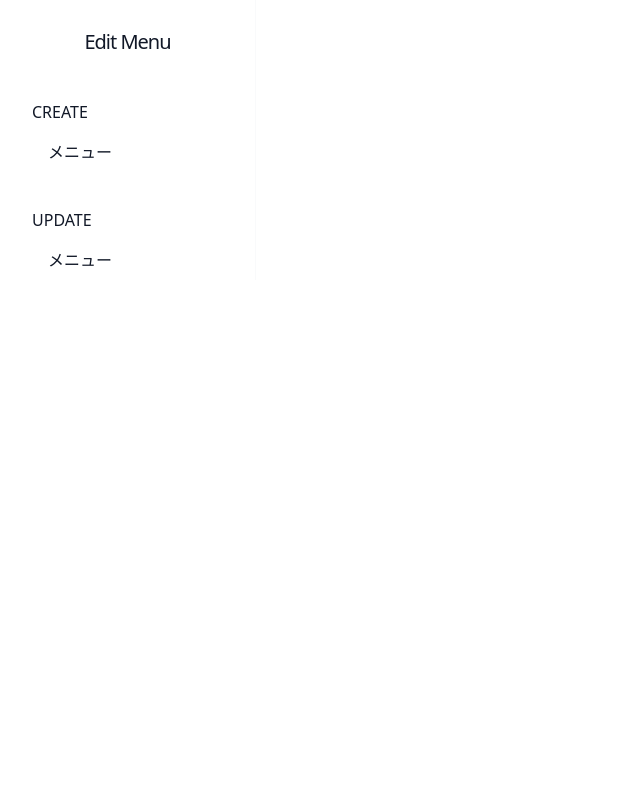
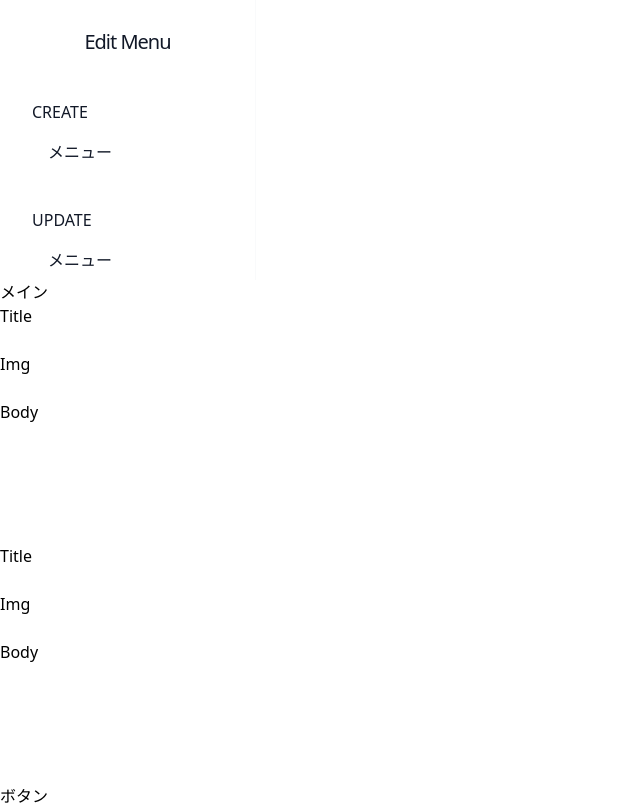
Before and after one commit to ryota-09/nextjs-blog-frontend, a Next.js app: page /edit in a window 1280 px wide. Shown: the whole page, without its empty margins (0-640 px from the left). Built offline with nearby package versions, Linux system fonts and the light colour scheme.

Commit message:
content部分ビジネスロジック試し

```diff
--- /dev/null
+++ b/components/organisms/EditBody.tsx
@@ -0,0 +1,69 @@
+/* eslint-disable react/display-name */
+import { memo, useEffect, useState } from "react";
+import { Dispatch, FC, SetStateAction } from "react";
+import { Content } from "../../types/content";
+
+type Props = {
+  isUpdated: boolean;
+  index: number;
+  content: Content;
+  contentArray: Content[];
+  setContent2Array: Dispatch<SetStateAction<Content[]>>;
+};
+
+const EditBody: FC<Props> = memo(
+  ({ isUpdated, index, content, contentArray, setContent2Array }) => {
+    const [contentTitle, setContentTitle] = useState("");
+    const [contentImg, setContentImg] = useState("");
+    const [contentBody, setContentBody] = useState("");
+    const changeArray = () => {
+      console.log(`レンダリング${index}`);
+      const newContentArray: Content[] = [];
+      let updateContent: Content;
+      for (let contentObj of contentArray) {
+        if (contentObj.orderNumber === index) {
+          updateContent = {
+            id: content.id,
+            contentTitle: contentTitle,
+            contentImg: contentImg,
+            contentBody: contentBody,
+            orderNumber: content.orderNumber,
+            articleId: content.articleId,
+          };
+          newContentArray.push(updateContent);
+        } else {
+          newContentArray.push(contentObj);
+        }
+      }
+      setContent2Array([...newContentArray]);
+    };
+    return (
+      <>
+        <div onChange={changeArray}>
+          <span>Title</span>
+          <br />
+          <input
+            type="text"
+            onChange={(e) => setContentTitle(e.target.value)}
+          />
+          <br />
+          <span>Img</span>
+          <br />
+          <input type="text" onChange={(e) => setContentImg(e.target.value)} />
+          <br />
+          <span>Body</span>
+          <br />
+          <input type="text" onChange={(e) => setContentBody(e.target.value)} />
+        </div>
+        <br />
+        {contentTitle}
+        <br />
+        {contentImg}
+        <br />
+        {contentBody}
+        <br />
+      </>
+    );
+  }
+);
+export default EditBody;
--- a/components/templates/EditMain.tsx
+++ b/components/templates/EditMain.tsx
@@ -1,8 +1,46 @@
-import { FC } from "react";
+import { FC, useEffect, useState } from "react";
+import { Content } from "../../types/content";
+import EditBody from "../organisms/EditBody";
+
+const dummyArray: Content[] = [
+  {
+    id: 0,
+    contentTitle: "タイトル１",
+    contentImg: "/dummy",
+    contentBody: "ボディー１",
+    orderNumber: 0,
+    articleId: 0
+  },
+  {
+    id: 1,
+    contentTitle: "タイトル2",
+    contentImg: "/dummy",
+    contentBody: "ボディー2",
+    orderNumber: 1,
+    articleId: 0
+  }
+]
 
 const EditMain: FC = () => {
+  const [ contentArray, setContentArray ] = useState<Content[]>([...dummyArray]);
+  const [ content2Array, setContent2Array ] = useState<Content[]>([...dummyArray]);
+  const [pushTrigger, setPushTrigger] = useState(false);
+  const submit = () => {
+    setContentArray([
+      ...content2Array
+    ])
+  }
+  useEffect(() => {
+    console.log(contentArray)
+  }, [contentArray])
   return (
-    <></>
+    <>
+    <h1>メイン</h1>
+    {contentArray.map((content, index) => (
+      <EditBody key={index} isUpdated={false}  index={index} content={content} contentArray={content2Array} setContent2Array={setContent2Array}/>
+    ))}
+    <button onClick={submit}>ボタン</button>
+    </>
   )
 }
 export default EditMain;
--- a/pages/edit.tsx
+++ b/pages/edit.tsx
@@ -1,10 +1,14 @@
 import { FC } from "react";
+import EditMain from "../components/templates/EditMain";
 import EditSidebar from "../components/templates/EditSidebar";
 
 const Edit: FC = () => {
   return (
     <>
+    <div>
     <EditSidebar />
+    <EditMain />
+    </div>
     </>
   )
 }
```
